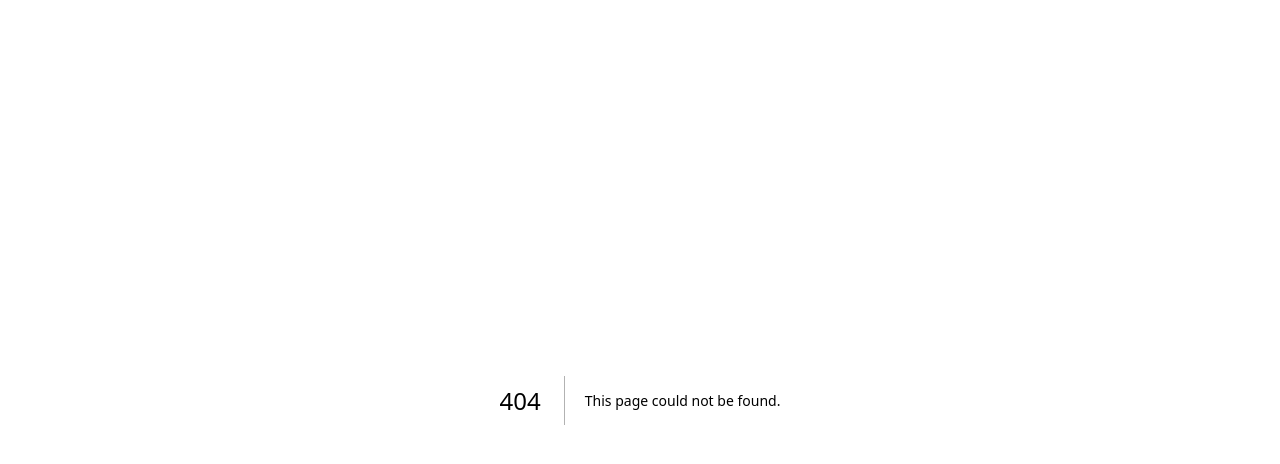
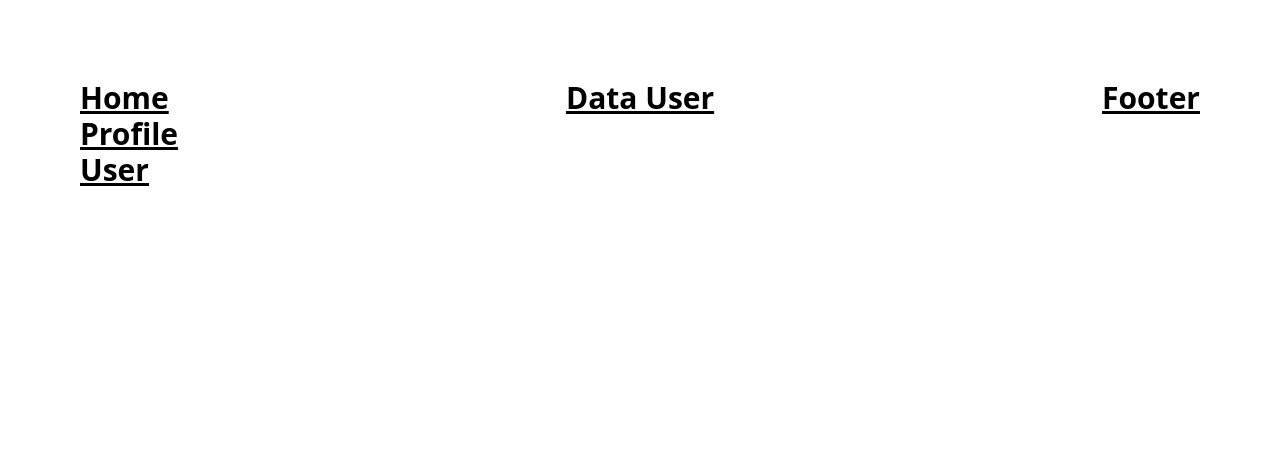
Before and after one commit to rendysp97/Bootcamp-Next, a Next.js app: page /user in a window 1280 px wide. Before the commit this address had no page. Shown: the top 464 px of the page. Built offline with nearby package versions, Linux system fonts and the light colour scheme.

Commit message:
menambahkan tugas 7

```diff
--- a/components/header/index.js
+++ b/components/header/index.js
@@ -1,10 +1,13 @@
-import Layout from "@/layout";
+import Link from "next/link";
+
 
 const Header = () => {
   return (
-    <div>
-      <h1>Header</h1>
-    </div>
+    <ul>
+      <li><Link href="/"> Home</Link></li>
+      <li><Link href="/profile">Profile</Link></li>
+      <li><Link href="/user"> User</Link></li>
+    </ul>
   );
 };
 
--- a/layout/index.js
+++ b/layout/index.js
@@ -5,7 +5,7 @@ import Footer from "@/components/footer";
 
 export default function Layout({
   children,
-  metaTitle = "Hello Next Js",
+  metaTitle,
   metaDescription,
 }) {
   return (
--- /dev/null
+++ b/pages/user/detail.js
@@ -0,0 +1,7 @@
+import Layout from "@/layout";
+
+export default function detailUser() {
+    return <Layout>
+        <h1>Detail User</h1>
+    </Layout>
+}
--- /dev/null
+++ b/pages/user/index.js
@@ -0,0 +1,7 @@
+import Layout from "@/layout";
+
+export default function user() {
+    return <Layout>
+        <h1>Data User</h1>
+    </Layout>
+}
```
